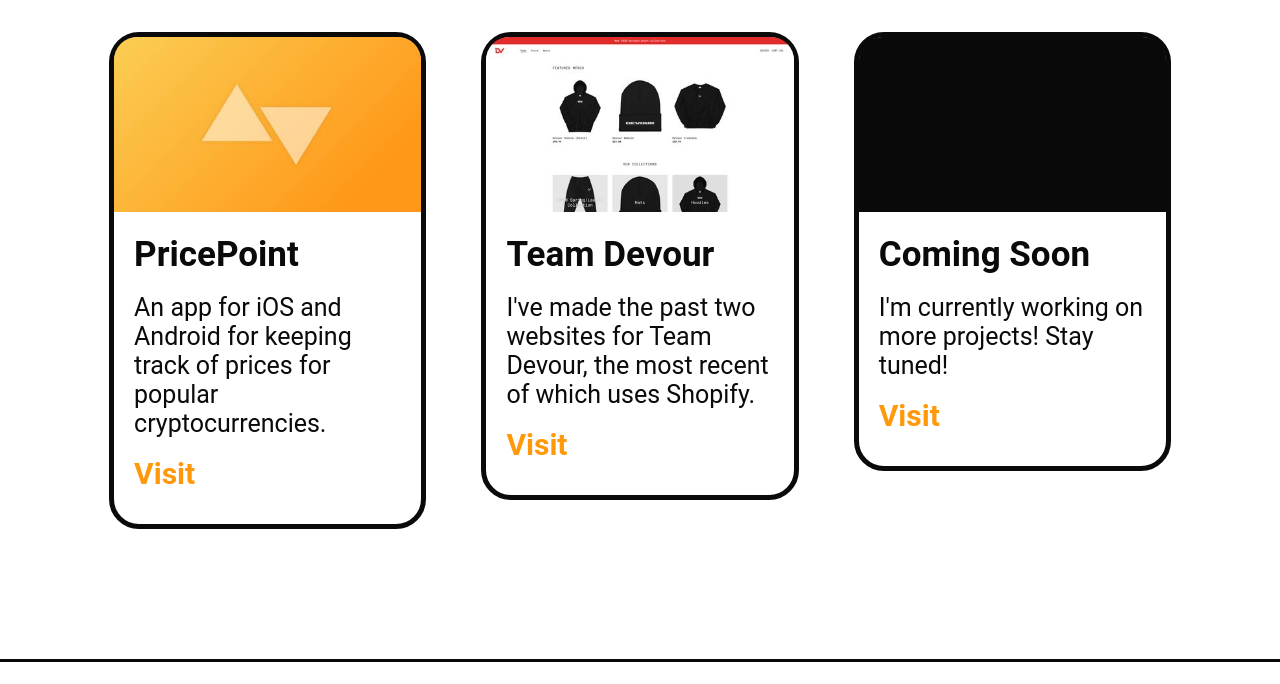
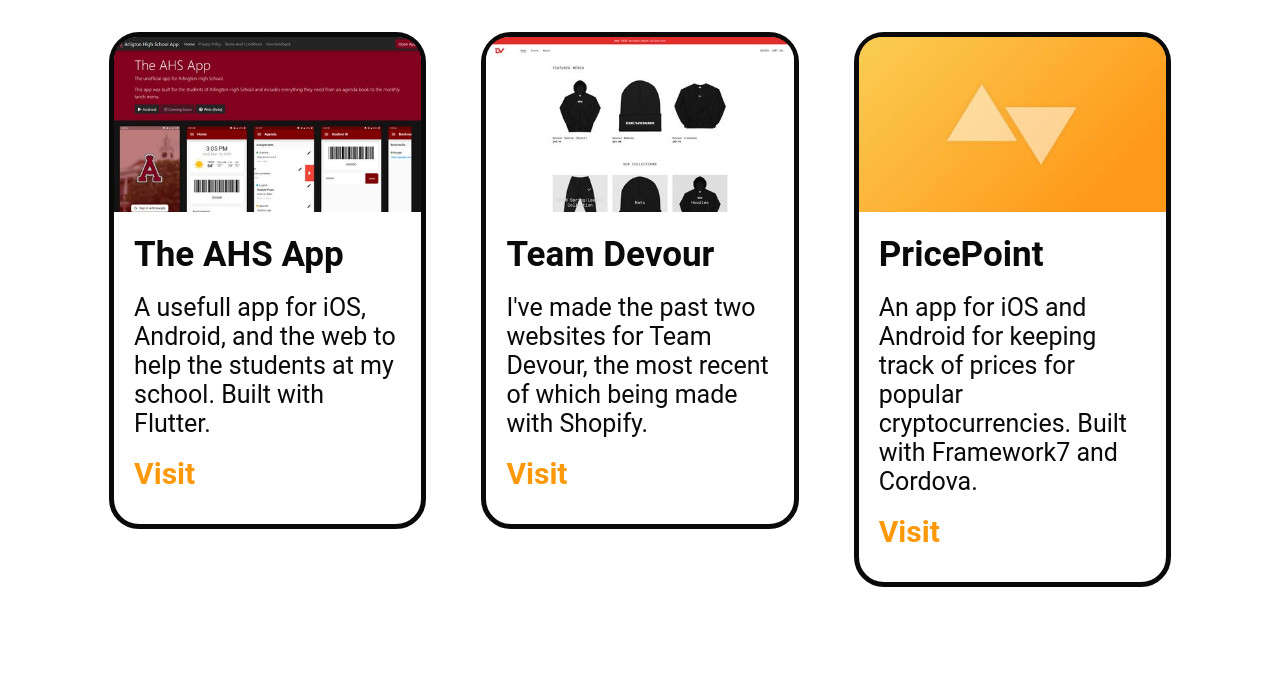
Before and after one commit to Banakin/banakin.github.io, a plain HTML site: page index.html in a window 1280 px wide. Shown: the part 738-1422 px from the top of the page. Drawn offline with Linux system fonts and the light colour scheme.

Commit message:
Update index.html

```diff
--- a/index.html
+++ b/index.html
@@ -37,7 +37,7 @@
                 <a class="individual-icon" href="https://twitter.com/Banakin9"><i class="fab fa-twitter"></i></a>
                 <a class="individual-icon" href="https://youtube.com/c/Banakin"><i class="fab fa-youtube"></i></a>
                 <a class="individual-icon" href="https://github.com/Banakin"><i class="fab fa-github"></i></a>
-<!--            <!-- <a class="individual-icon" href="https://dribbble.com/Banakin"><i class="fab fa-dribbble"></i></a> -->
+<!--            <a class="individual-icon" href="https://dribbble.com/Banakin"><i class="fab fa-dribbble"></i></a>
                 <!-- <a class="individual-icon" href="https://themeforest.net/user/Banakin"></a><i class="fas fa-paint-brush"></i></a> -->
             </h1>
         </div>
@@ -48,22 +48,22 @@
             <!-- The project cards -->
             <div class="card-deck">
                 <div class="card">
-                    <img class="card-image" src="assets/pricepoint.jpg" alt="PricePoint">
-                    <h1 class="card-title">PricePoint</h1>
-                    <p class="card-description">An app for iOS and Android for keeping track of prices for popular cryptocurrencies.</p>
-                    <a class="card-link" href="https://pricepoint.1mb.site/">Visit</a>
+                    <img class="card-image" src="assets/ahs.jpg" alt="AHS">
+                    <h1 class="card-title">The AHS App</h1>
+                    <p class="card-description">A usefull app for iOS, Android, and the web to help the students at my school. Built with Flutter.</p>
+                    <a class="card-link" href="https://arlington-high.web.app/">Visit</a>
                 </div>
                 <div class="card">
-                    <img class="card-image" src="assets/devour.jpg" alt="COMMING SOON">
+                    <img class="card-image" src="assets/devour.jpg" alt="Devour">
                     <h1 class="card-title">Team Devour</h1>
-                    <p class="card-description">I've made the past two websites for Team Devour, the most recent of which uses Shopify.</p>
+                    <p class="card-description">I've made the past two websites for Team Devour, the most recent of which being made with Shopify.</p>
                     <a class="card-link" href="https://devour.gg/">Visit</a>
                 </div>
                 <div class="card">
-                    <img class="card-image" src="assets/untitled.jpg" alt="COMMING SOON">
-                    <h1 class="card-title">Coming Soon</h1>
-                    <p class="card-description">I'm currently working on more projects! Stay tuned!</p>
-                    <a class="card-link" href="#">Visit</a>
+                    <img class="card-image" src="assets/pricepoint.jpg" alt="PricePoint">
+                    <h1 class="card-title">PricePoint</h1>
+                    <p class="card-description">An app for iOS and Android for keeping track of prices for popular cryptocurrencies. Built with Framework7 and Cordova.</p>
+                    <a class="card-link" href="https://pricepoint.1mb.site/">Visit</a>
                 </div>
             </div>
         </div>
```
